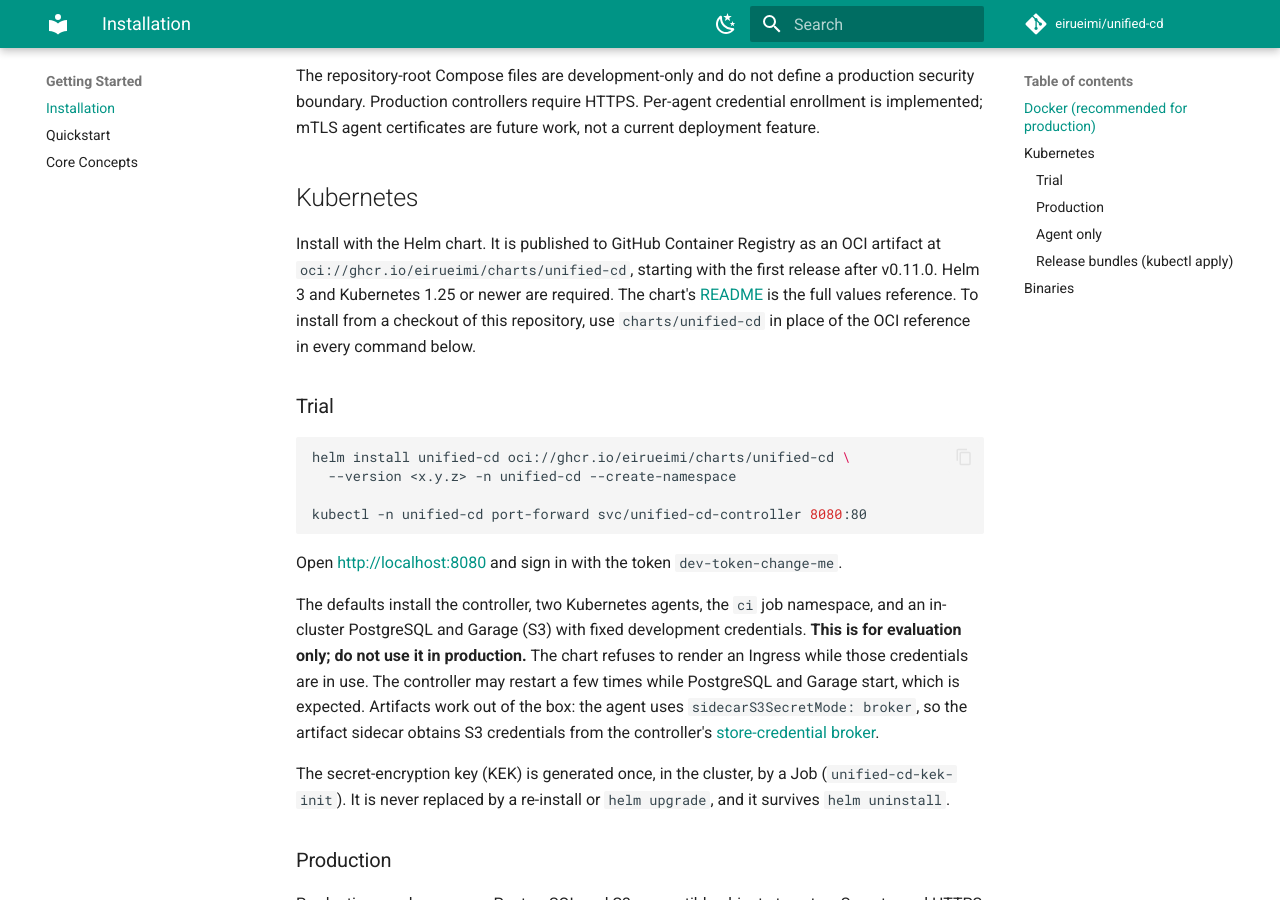
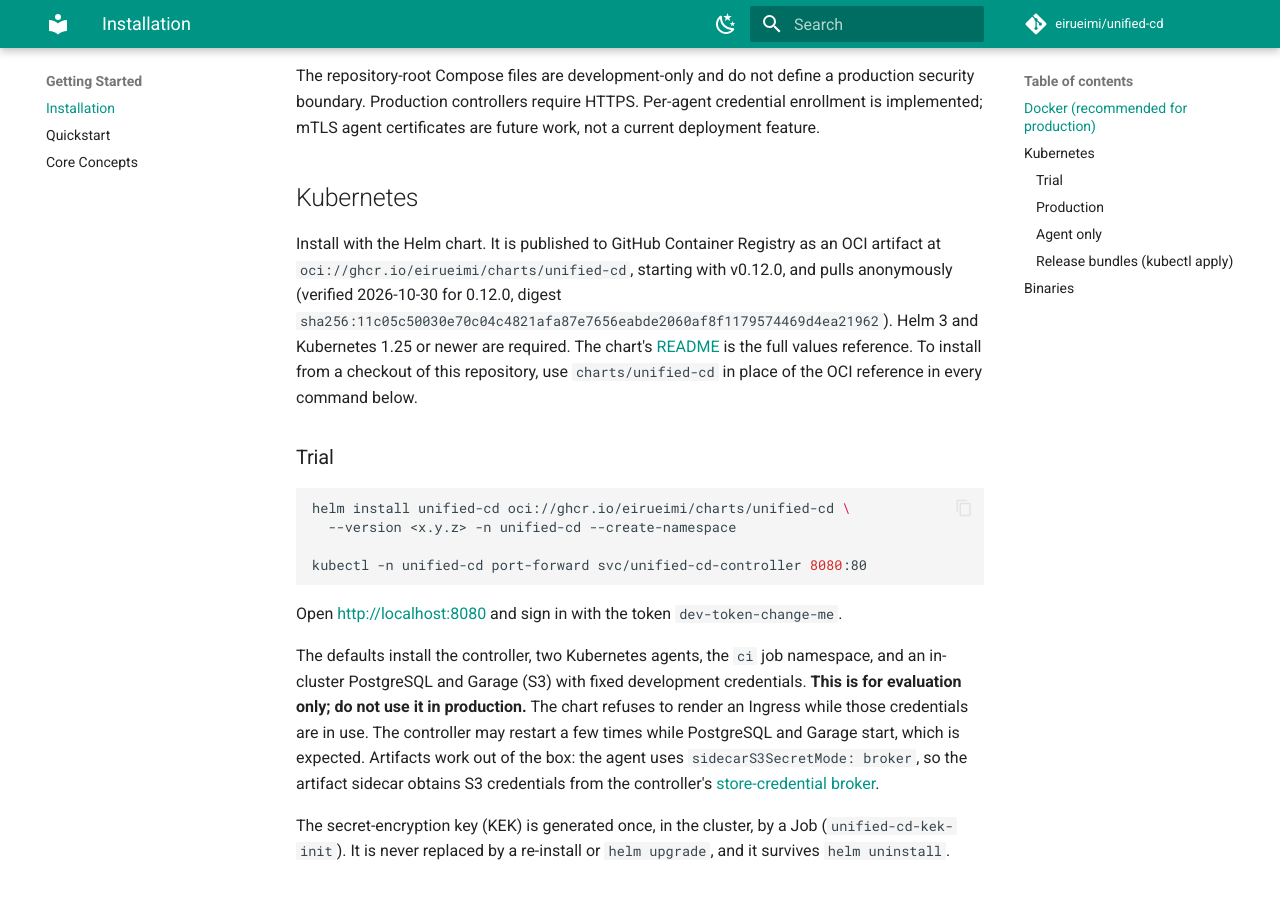
Before and after one commit to eirueimi/unified-cd, an MkDocs documentation site: the page built from docs/getting-started/installation.md, in a window 1280 px wide and 900 px high, scrolled down 834 px. Built offline with MkDocs 1.6.1 and Material for MkDocs 9.7.7, drawn with Linux system fonts in a browser that asks for light colours; comment, search, counter and statistics services are not loaded; some of the changed text lies outside the part shown.

Commit message:
docs: record the anonymously pullable v0.12.0 Helm chart (TODO 36) (#203)
The first chart release (0.12.0) was pulled from
oci://ghcr.io/eirueimi/charts/unified-cd without any registry login, and an
unauthenticated GHCR manifest request for 0.12.0 returned 200. Close TODO 36,
point the installation guide's pinned bundle example at v0.12.0, and replace
the workflow's "make it public after the first push" note.


Claude-Session: https://claude.ai/code/session_01G3NWwwXnjYtSfzJjZYTrnV

Co-authored-by: Claude Opus 5.5 <noreply@anthropic.com>

````diff
--- a/docs/getting-started/installation.md
+++ b/docs/getting-started/installation.md
@@ -36,8 +36,9 @@ not a current deployment feature.
 ## Kubernetes
 
 Install with the Helm chart. It is published to GitHub Container Registry as an
-OCI artifact at `oci://ghcr.io/eirueimi/charts/unified-cd`, starting with the
-first release after v0.11.0. Helm 3 and Kubernetes 1.25 or newer are required.
+OCI artifact at `oci://ghcr.io/eirueimi/charts/unified-cd`, starting with
+v0.12.0, and pulls anonymously (verified 2026-10-30 for 0.12.0, digest
+`sha256:11c05c50030e70c04c4821afa87e7656eabde2060af8f1179574469d4ea21962`). Helm 3 and Kubernetes 1.25 or newer are required.
 The chart's [README](https://github.com/eirueimi/unified-cd/blob/main/charts/unified-cd/README.md)
 is the full values reference. To install from a checkout of this repository,
 use `charts/unified-cd` in place of the OCI reference in every command below.
@@ -261,7 +262,7 @@ release assets starting with **v0.6.0**.
 ```bash
 # Trial: controller + k8s-agent + PostgreSQL + Garage (development credentials)
 # Pinned to a release
-kubectl apply -f https://github.com/eirueimi/unified-cd/releases/download/v0.11.0/install.yaml
+kubectl apply -f https://github.com/eirueimi/unified-cd/releases/download/v0.12.0/install.yaml
 # Or always the newest release
 kubectl apply -f https://github.com/eirueimi/unified-cd/releases/latest/download/install.yaml
 ```
````
Also changed, not shown: TODO.md (+1 -6 lines), 1 other file.
